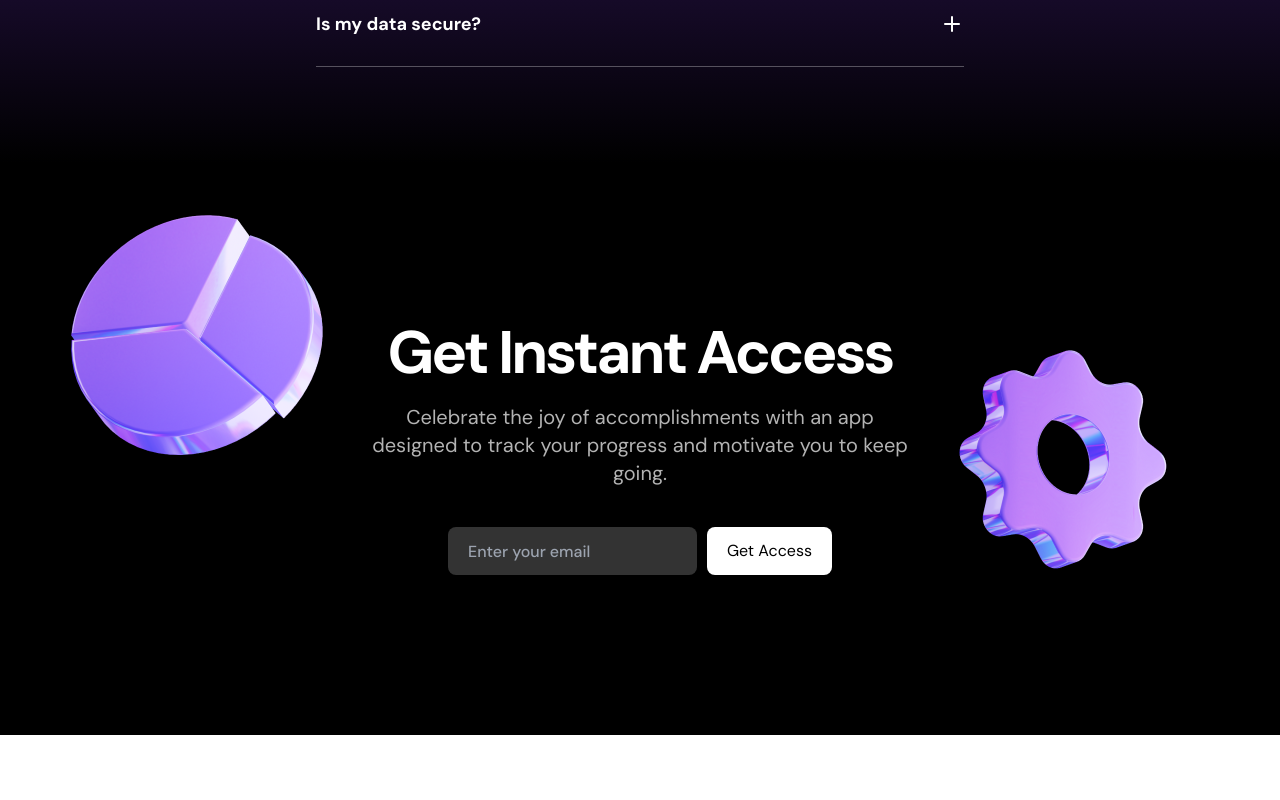
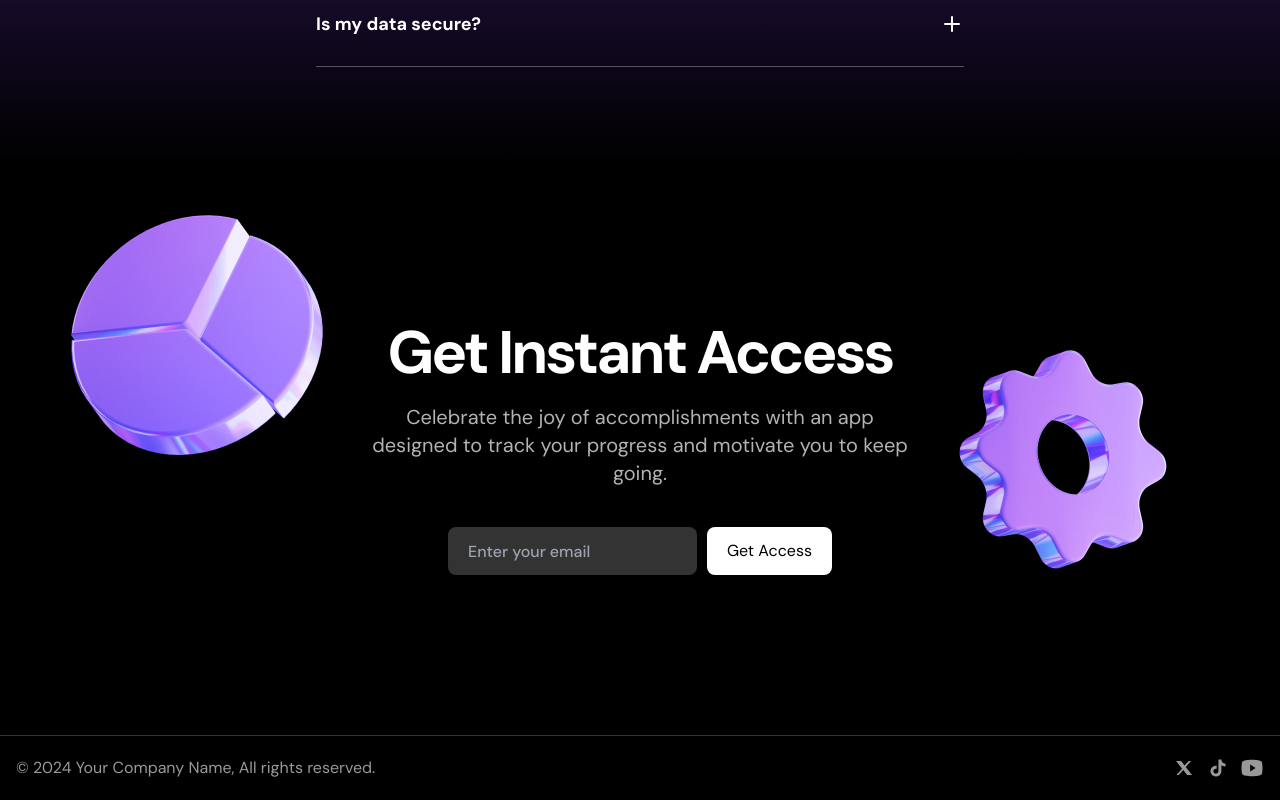
Before and after one commit to harshit-senpai/HackIndia-spark-4-2025-Pookies, a Next.js app in the folder dark-landing/: page / in a window 1280 px wide. Shown: the part 3427-4227 px from the top of the page. Before the commit the page ends 4162 px from the top, so only its background shows below. Built offline with nearby package versions, Linux system fonts and the light colour scheme.

Commit message:
dark-landing_footer

```diff
--- a/dark-landing/src/components/Footer.tsx
+++ b/dark-landing/src/components/Footer.tsx
@@ -1,3 +1,28 @@
+import XSocial from "../assets/icons/x-social.svg";
+import TiktokIcon from "../assets/icons/tiktok.svg";
+import YoutubeIcon from "../assets/icons/youtube.svg";
+
 export const Footer = () => {
-  return null;
+  return (
+    <footer className="py-5 bg-black text-white/60 border-t border-white/20 ">
+      <div className="container">
+        <div className="flex flex-col sm:flex-row sm:justify-between gap-4">
+          <div className="text-center">
+            &copy; 2024 Your Company Name, All rights reserved.
+          </div>
+          <ul className="flex justify-center gap-2.5">
+            <li>
+              <XSocial />
+            </li>
+            <li>
+              <TiktokIcon />
+            </li>
+            <li>
+              <YoutubeIcon />
+            </li>
+          </ul>
+        </div>
+      </div>
+    </footer>
+  );
 };
```
